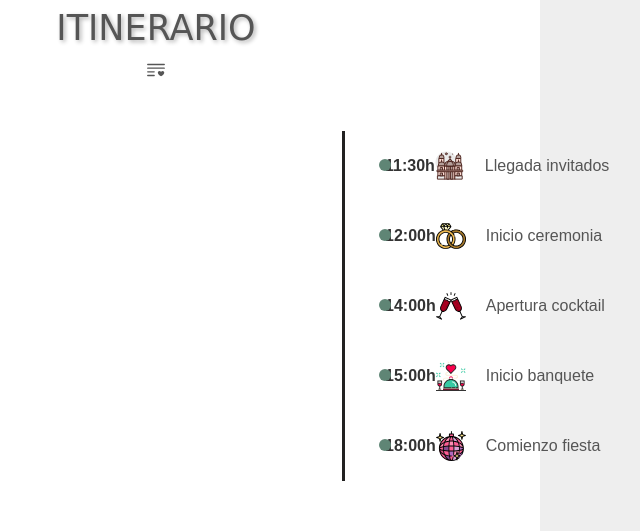
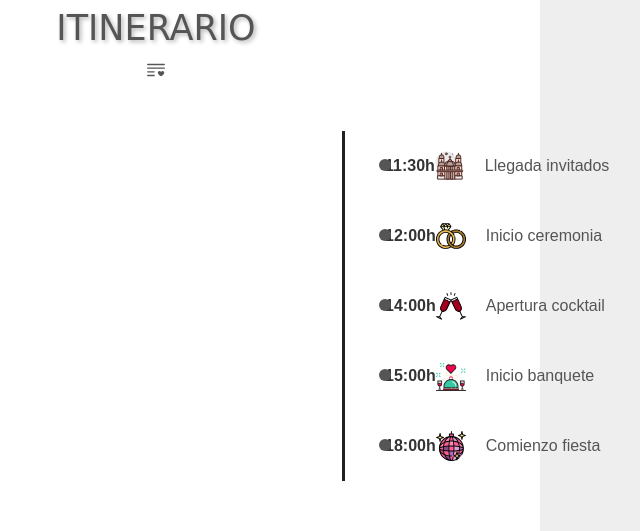
Before and after one commit to WeddingInvitations/estefaniayalejandro_wedding, a plain HTML site: page www/index.html in a window 1280 px wide. Shown: the part 2560-3091 px from the top of the page, 484-1124 px from the left. Drawn offline with nearby package versions, Linux system fonts and the light colour scheme; some packages are replaced by stand-ins of ours; a web font is replaced by a local one.

Commit message:
Color changed

```diff
--- a/www/css/style.css
+++ b/www/css/style.css
@@ -333,7 +333,7 @@ audio {
     top: 28px;
     width: 12px;
     height: 12px;
-    background-color: #5F8575;
+    background-color: #555;
     border-radius: 50%;
   }
 
```
